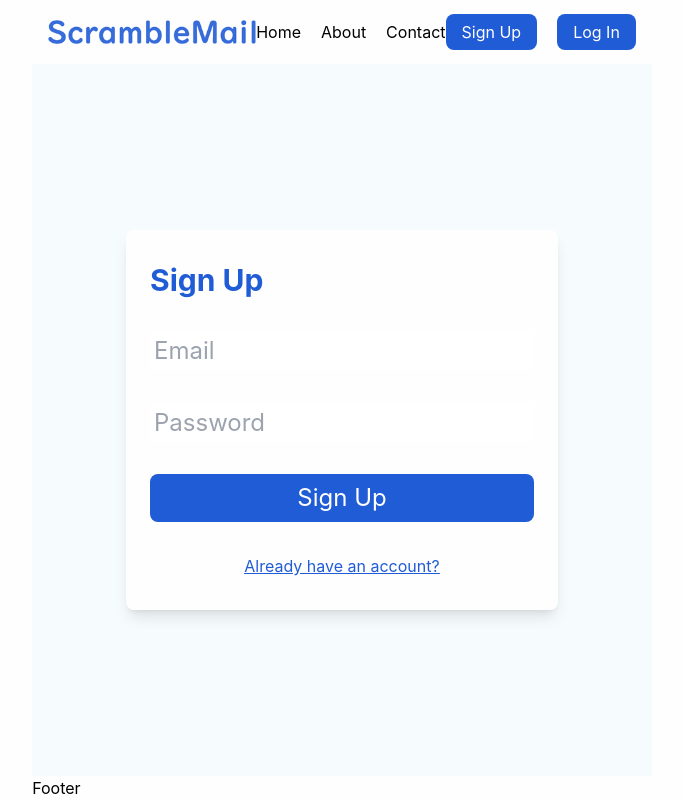
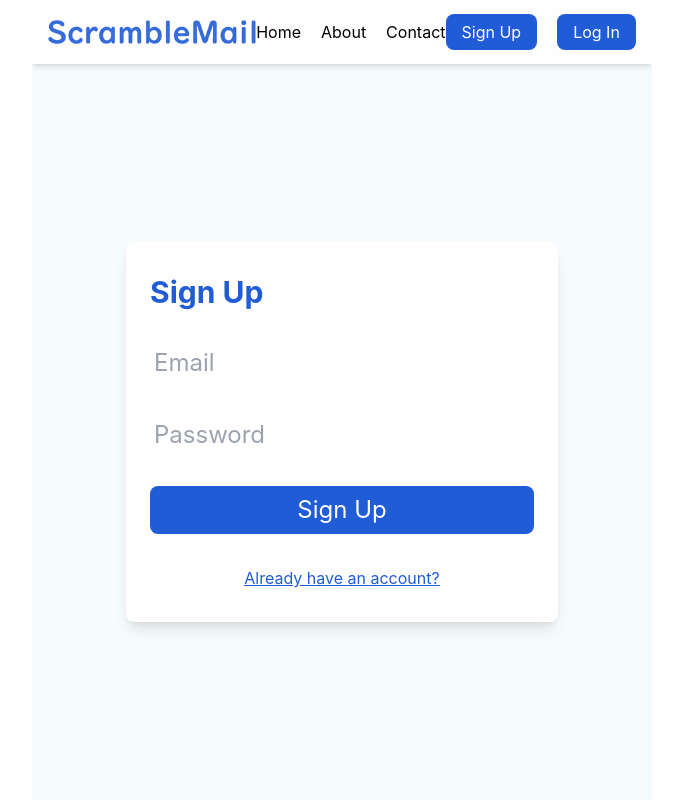
Before and after one commit to alexbishopbootcamp/scramblemail, a React (Vite) app in the folder client/: page /signup in a window 1280 px wide. Shown: the whole page, without its empty margins (298-981 px from the left). Built offline with nearby package versions, Linux system fonts and the light colour scheme.

Commit message:
Adjusted header shadow; removed footer from auth page

```diff
--- a/client/src/components/common/Header.jsx
+++ b/client/src/components/common/Header.jsx
@@ -14,7 +14,7 @@ const authLinks = [
 
 const Header = () => {
   return (
-    <header className="w-full flex items-center justify-between h-16 px-4">
+    <header className="w-full flex items-center justify-between h-16 px-4 shadow-md z-10">
       <img src="/logo-2.png" alt="Logo" className="w-32 md:w-52" />
 
       <nav className="flex-grow hidden md:block">
--- a/client/src/pages/Auth.jsx
+++ b/client/src/pages/Auth.jsx
@@ -13,7 +13,7 @@ const Auth = () => {
       <div className="flex grow justify-center items-center bg-theme-white-200">
         <Form type={location.pathname === '/signup' ? 'signup' : 'login'} />
       </div>
-      <Footer />
+      {/* <Footer /> */}
     </>
   );
 };
```
